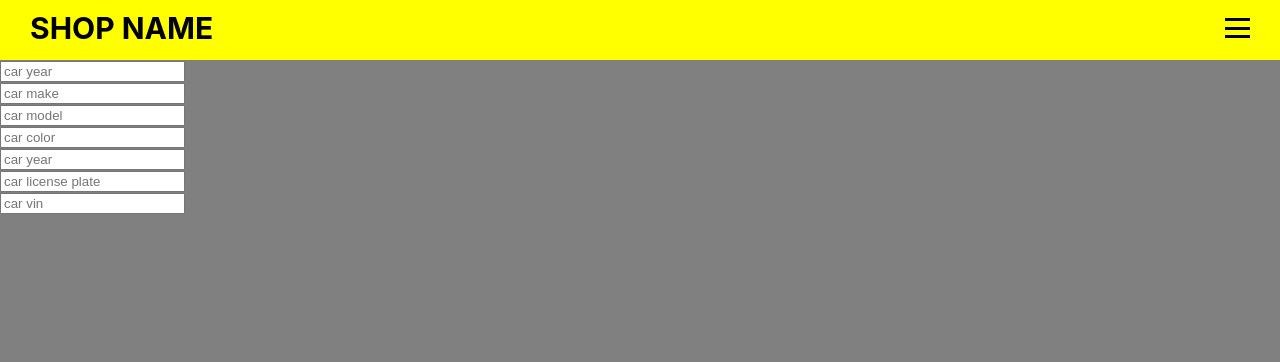
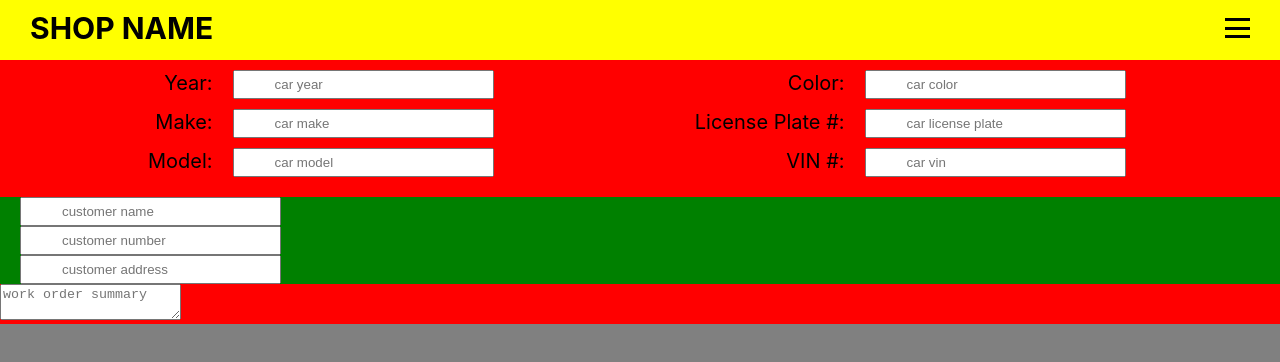
Before and after one commit to jsncorn/work-order, a React (Create React App) app in the folder client/: page / in a window 1280 px wide. Shown: the top 362 px of the page. Built offline with nearby package versions, Linux system fonts and the light colour scheme.

Commit message:
finished car information (wacky background for color contrast)

```diff
--- a/client/src/components/orderForm/orderForm.jsx
+++ b/client/src/components/orderForm/orderForm.jsx
@@ -1,4 +1,5 @@
 import React from 'react';
+import './orderForm.scss'
 
 const Orderform = () => {
 
@@ -10,29 +11,59 @@ const Orderform = () => {
         <div className='wrapper'>
 
             <h3>Create New Order</h3>
-            <form className='left flex-row justify-center justify-space-between-md align-center' onSubmit={ handleFormSubmit }>
+            <form className='flex-row justify-center justify-space-between-md align-center' onSubmit={ handleFormSubmit }>
+                <div className='left'>
+                    <div className='carDiv'>
+                        <div className='carLeft'>
                             <div className='col-12'>
+                                <label>Year:
                                     <input name="carYear" placeholder="car year" />
+                                    </label>
                             </div>
                             <div className='col-12'>
+                                <label>Make:
                                 <input name="carMake" placeholder="car make" />
+                            </label>
                             </div>
                             <div className='col-12'>
+                                <label>Model:
                                 <input name="carModel" placeholder="car model" />
+                            </label>
+                            </div>
+                        </div>
+                        <div className='carRight'>
+                            <div className='col-12'>
+                                <label>Color:
+                                <input name="carColor" placeholder="car color" />
+                           </label>
                             </div>
                             <div className='col-12'>
-                    <input name="carColor" placeholder="car color" />
+                                <label>License Plate #:
+                                <input name="carPlate" placeholder="car license plate" />
+                            </label>
                             </div>
                             <div className='col-12'>
-                    <input name="carYear" placeholder="car year" />
+                                <label>VIN #:
+                                <input name="carVin" placeholder="car vin" />
+                            </label>
+                            </div>
+                        </div>
+                    </div>
+                    <div className='customerDiv'>
+                        <div className='col-12'>
+                            <input name="customerName" placeholder="customer name" />
                         </div>
                         <div className='col-12'>
-    <input name="carPlate" placeholder="car license plate"/>
+                            <input name="customerNum" placeholder="customer number" />
                         </div>
                         <div className='col-12'>
-    <input name="carVin" placeholder="car vin"/>
+                            <input name="customerAdd" placeholder="customer address" />
                         </div>
-
+                    </div>
+                    <div className='col-12'>
+                        <textarea name="workSum" placeholder="work order summary" />
+                    </div>
+                </div>
             </form>
 
 
--- a/client/src/components/orderForm/orderForm.scss
+++ b/client/src/components/orderForm/orderForm.scss
@@ -1,3 +1,39 @@
-:root {
+:root {}
 
+form>.left {
+    background-color: red;
+
+
+    >.carDiv {
+        background-color: inherit;
+        display: flex;
+        flex-wrap: wrap;
+        padding: 10px 8px;
+        text-align: left;
+        >.carLeft {
+            width: 40%;
+
+        }
+        >.carRight {
+            width: 50%;
+        }
+    }
+
+    >.customerDiv {
+        background-color: green;
+    }
 }
+
+input {
+    margin: 0px 20px;
+    padding: 5px 40px;
+}
+label {
+    display: flex;
+    flex-direction: row;
+    justify-content: flex-end;
+    text-align: right;
+    line-height: 26px;
+    margin-bottom: 10px;
+    font-size: 20px;
+}
```
Lines whose indentation alone changed are shown as unchanged.
